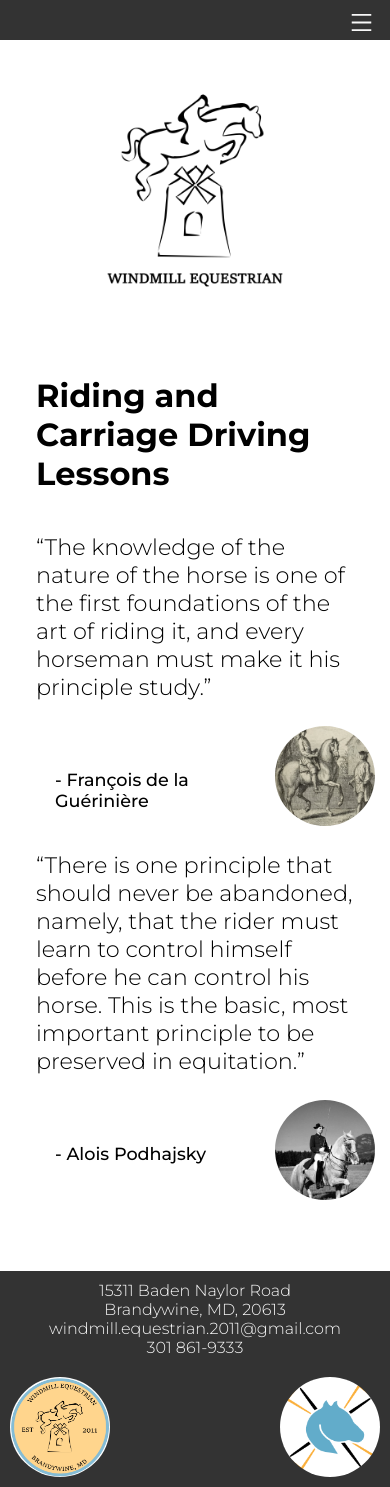
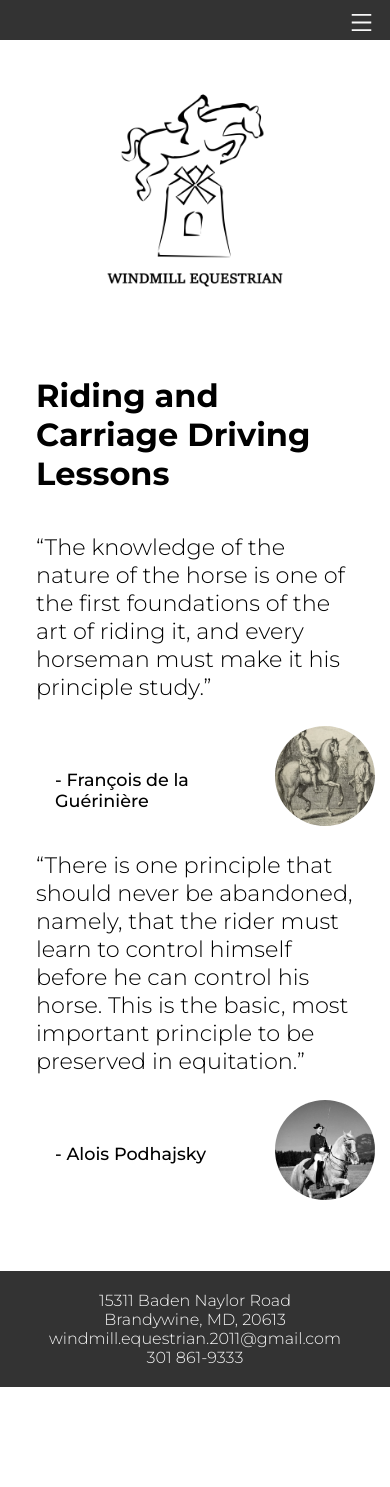
Before and after one commit to Matt-LaRochelle/horses, a React (Create React App) app: page / in a window 390 px wide. After the commit the page ends 1387 px from the top, so only its background shows below. Built offline with nearby package versions, Linux system fonts and the light colour scheme.

Commit message:
adjust styles for phone

```diff
--- a/src/components/about/About.module.css
+++ b/src/components/about/About.module.css
@@ -76,11 +76,6 @@
 
 
 @media screen and (max-width: 600px) {
-    .h3 {
-        margin-left: 2%;
-    }
-
-
     .grid {
         display: block;
     }
--- a/src/components/contact/Contact.jsx
+++ b/src/components/contact/Contact.jsx
@@ -18,7 +18,7 @@ function Contact() {
                     <input className={styles.input} type="email" name="email" required></input>
                     <hr className={styles.hr}></hr>
                     <label>Message</label>
-                    <textarea className={styles.message} rows="8" cols="26" name="message" required></textarea>
+                    <textarea className={styles.message} rows="8" cols="22" name="message" required></textarea>
                     <hr className={styles.hr}></hr>
                     <button className={styles.btn} type="submit">Submit</button>
                 </form>
--- a/src/components/footer/Footer.jsx
+++ b/src/components/footer/Footer.jsx
@@ -6,20 +6,10 @@ import l3 from '../images/l3.png';
 function Footer() {
     return (
         <footer className={styles.footer}>
-            <img className={styles.img} src={l1} />
-            <div className={styles.center}>
                 <p>15311 Baden Naylor Road</p>
                 <p>Brandywine, MD, 20613</p>
                 <p>windmill.equestrian.2011@gmail.com</p>
                 <p>301 861-9333</p>
-            </div>
-            <img className={styles.img} src={l3} />
-            <div className={styles.small}>
-                <img className={styles.img1} src={l1} />
-                <img className={styles.img1} src={l3} />
-            </div>
-
-
         </footer>
     );
 }
--- a/src/components/footer/Footer.module.css
+++ b/src/components/footer/Footer.module.css
@@ -1,46 +1,9 @@
 .footer {
     width: 100%;
-    display: flex;
-    justify-content: space-evenly;
     background: #333;
     color: #f8f8f8;
     margin-top: 50px;
-    padding: 10px;
+    text-align: center;
     font-weight: 300;
+    padding: 20px;
 }
-
-.center {
-    text-align: center;
-}
-
-.img {
-    height: 100px;
-    width: 100px;
-    border-radius: 50px;
-}
-
-.small {
-    display: none;
-}
-
-@media screen and (max-width: 550px) {
-    .footer {
-        display: block;
-    }
-
-    .img {
-        display: none;
-    }
-
-    .small {
-        margin-top: 20px;
-        display: flex;
-        justify-content: space-between;
-    }
-
-    .img1 {
-        height: 100px;
-        width: 100px;
-        border-radius: 50px;
-    }
-}
--- a/src/components/navbar/Navbar.module.css
+++ b/src/components/navbar/Navbar.module.css
@@ -77,7 +77,7 @@ a:active {
     .li {
         margin-left: 40%;
         font-size: 2rem;
-        padding-top: 45px;
+        padding-top: 20px;
     }
 
     .active {
```
